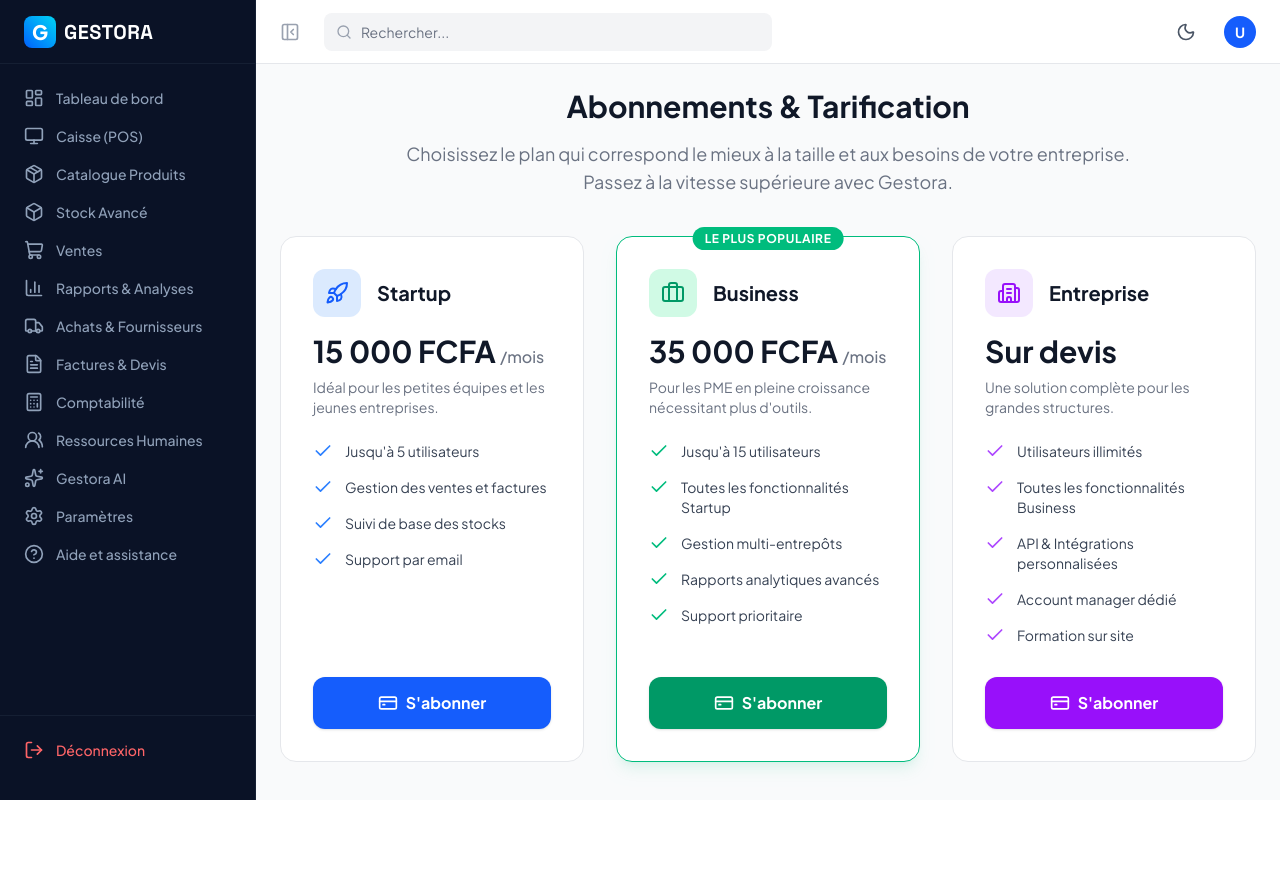
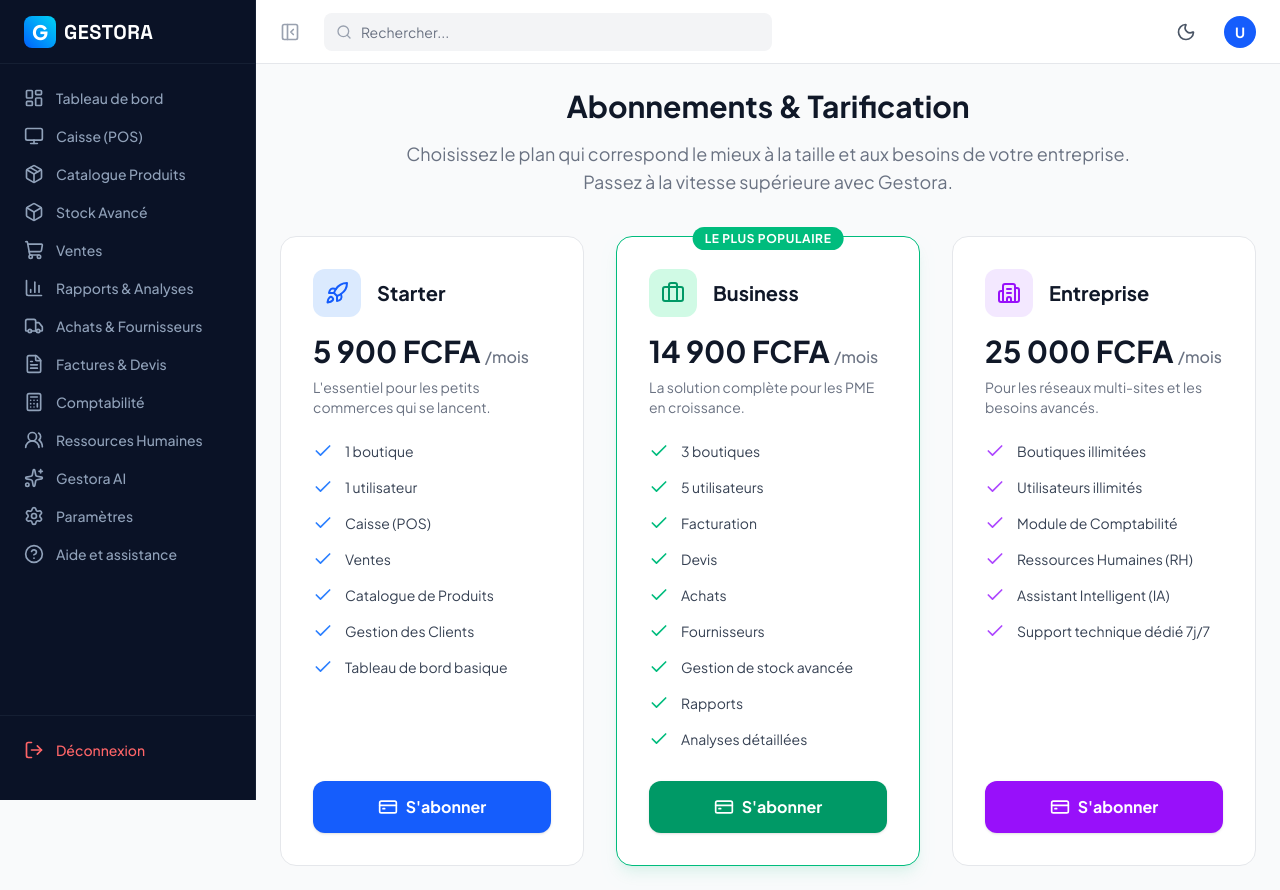
Before and after one commit to senethialy6840-beep/GESTORA, a Next.js app: page /dashboard/subscription in a window 1280 px wide. Before the commit the page ends 800 px from the top, so only its background shows below. Built offline with nearby package versions, Linux system fonts and the light colour scheme; no server answers.

Commit message:
Sync dashboard pricing with landing page pricing

```diff
--- a/app/dashboard/subscription/page.tsx
+++ b/app/dashboard/subscription/page.tsx
@@ -11,16 +11,19 @@
   const plans = [
     {
       id: 'STARTUP',
-      name: 'Startup',
+      name: 'Starter',
       icon: <Rocket className="w-6 h-6 text-blue-600 dark:text-blue-400" />,
-      price: '15 000 FCFA',
+      price: '5 900 FCFA',
       period: '/mois',
-      description: 'Idéal pour les petites équipes et les jeunes entreprises.',
+      description: 'L\'essentiel pour les petits commerces qui se lancent.',
       features: [
-        'Jusqu\'à 5 utilisateurs',
-        'Gestion des ventes et factures',
-        'Suivi de base des stocks',
-        'Support par email'
+        '1 boutique',
+        '1 utilisateur',
+        'Caisse (POS)',
+        'Ventes',
+        'Catalogue de Produits',
+        'Gestion des Clients',
+        'Tableau de bord basique'
       ],
       link: process.env.NEXT_PUBLIC_SASPAY_STARTUP_LINK || '#',
       color: 'blue'
@@ -29,15 +32,19 @@
       id: 'BUSINESS',
       name: 'Business',
       icon: <Briefcase className="w-6 h-6 text-emerald-600 dark:text-emerald-400" />,
-      price: '35 000 FCFA',
+      price: '14 900 FCFA',
       period: '/mois',
-      description: 'Pour les PME en pleine croissance nécessitant plus d\'outils.',
+      description: 'La solution complète pour les PME en croissance.',
       features: [
-        'Jusqu\'à 15 utilisateurs',
-        'Toutes les fonctionnalités Startup',
-        'Gestion multi-entrepôts',
-        'Rapports analytiques avancés',
-        'Support prioritaire'
+        '3 boutiques',
+        '5 utilisateurs',
+        'Facturation',
+        'Devis',
+        'Achats',
+        'Fournisseurs',
+        'Gestion de stock avancée',
+        'Rapports',
+        'Analyses détaillées'
       ],
       link: process.env.NEXT_PUBLIC_SASPAY_BUSINESS_LINK || '#',
       color: 'emerald',
@@ -47,15 +54,16 @@
       id: 'ENTERPRISE',
       name: 'Entreprise',
       icon: <Building2 className="w-6 h-6 text-purple-600 dark:text-purple-400" />,
-      price: 'Sur devis',
-      period: '',
-      description: 'Une solution complète pour les grandes structures.',
+      price: '25 000 FCFA',
+      period: '/mois',
+      description: 'Pour les réseaux multi-sites et les besoins avancés.',
       features: [
+        'Boutiques illimitées',
         'Utilisateurs illimités',
-        'Toutes les fonctionnalités Business',
-        'API & Intégrations personnalisées',
-        'Account manager dédié',
-        'Formation sur site'
+        'Module de Comptabilité',
+        'Ressources Humaines (RH)',
+        'Assistant Intelligent (IA)',
+        'Support technique dédié 7j/7'
       ],
       link: process.env.NEXT_PUBLIC_SASPAY_ENTERPRISE_LINK || '#',
       color: 'purple'
```
